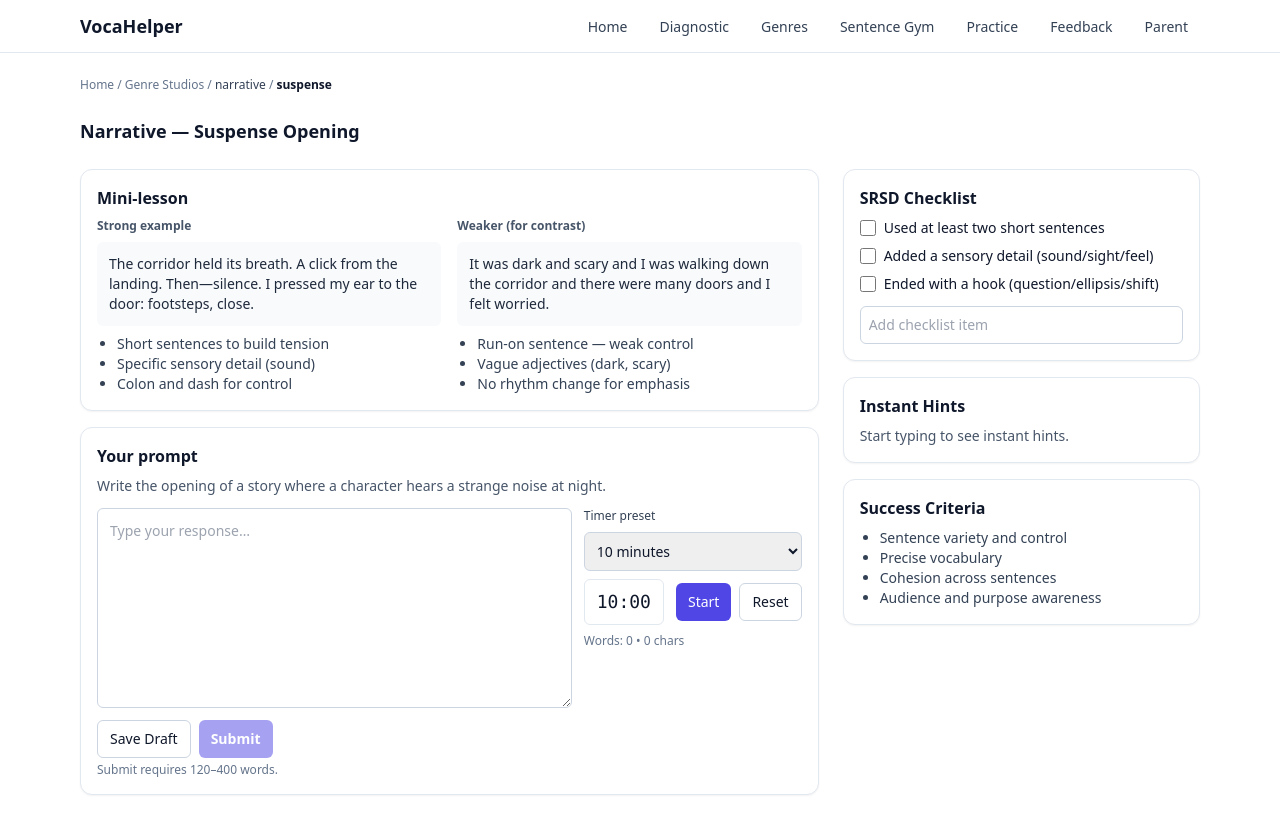
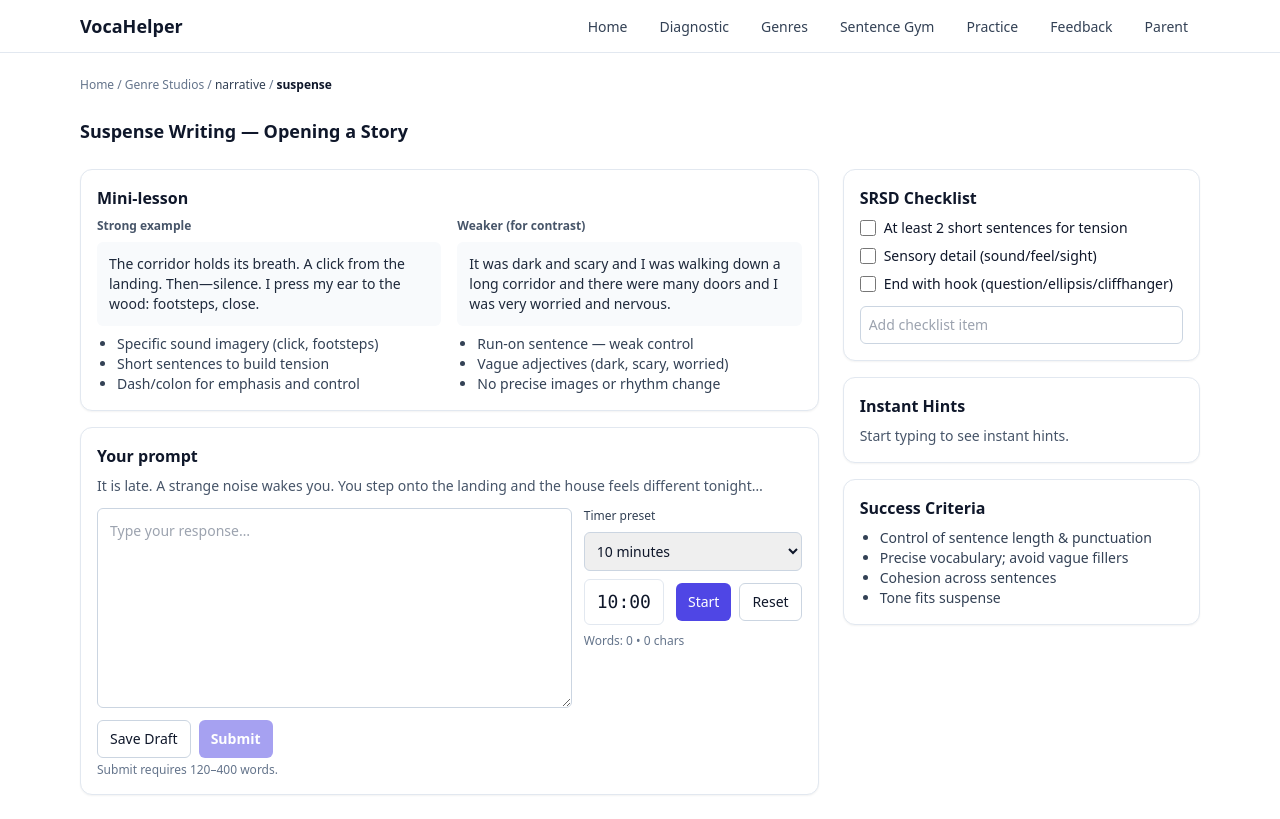
Before and after one commit to billea/Voca_Helper, a Next.js app in the folder vocahelper-next/: page /genres/narrative/suspense in a window 1280 px wide. Built offline with nearby package versions, Linux system fonts and the light colour scheme.

Commit message:
chore(content): seed narrative/suspense lesson and align instant hint heuristics\n\n- Title, prompt, strong/weak examples, SRSD checklist, success criteria\n- Heuristics: varied openers, punctuation variety, suspense lexicon, full stops, development guard

```diff
--- a/vocahelper-next/components/genre/StudioLayout.tsx
+++ b/vocahelper-next/components/genre/StudioLayout.tsx
@@ -22,15 +22,26 @@ export type StudioProps = {
 /** Compute quick hints from the draft string. */
 function computeHints(text: string): string[] {
   const hints: string[] = [];
-  const words = (text.trim().match(/\b\w+\b/g) || []).length;
-  const sentences = (text.trim().match(/[.!?]+\s|\n/g) || []).length + (text.trim() ? 1 : 0);
-  const shortSentences = (text.match(/(^|[.!?]\s+)([^.!?]{0,25})/g) || []).length; // rough
-  const hasSensory = /(whisper|creak|footsteps|shadow|scent|cold|glow)/i.test(text);
-  const punctVar = /[,;:—–]/.test(text);
-  if (shortSentences < Math.max(1, Math.round(sentences * 0.25))) hints.push('Try 1–2 short sentences for control.');
-  if (!hasSensory) hints.push('Add a sensory detail (sound/sight/feel).');
-  if (!punctVar) hints.push('Vary punctuation: comma, dash, or colon.');
+  const trimmed = text.trim();
+  const words = (trimmed.match(/\b\w+\b/g) || []).length;
+  const sentences = (trimmed.match(/[.!?]+\s|\n/g) || []).length + (trimmed ? 1 : 0);
+
+  // Heuristic: many 'The ' sentence starters
+  const theStarters = (trimmed.match(/(?:^|[.!?]\s+)The\s+/g) || []).length;
+  if (theStarters >= 3) hints.push('Try varied openers (‑ing/‑ed/adverbial/dialogue).');
+
+  // Punctuation variety
+  if (!/[,:;—–]/.test(trimmed)) hints.push('Add punctuation variety (comma/colon/dash).');
+
+  // Suspense lexicon
+  if (!/(creak|shadow|footsteps|heartbeat)/i.test(trimmed)) hints.push('Add 1–2 suspense words (e.g., “creak”, “shadow”, “footsteps”).');
+
+  // Sentence ending punctuation
+  if (!/[.!?]/.test(trimmed)) hints.push('Add full stops to control meaning.');
+
+  // Basic development guard
   if (words < 120) hints.push('Develop ideas: aim for 120–400 words.');
+
   return hints;
 }
 
--- a/vocahelper-next/content/lessons.ts
+++ b/vocahelper-next/content/lessons.ts
@@ -21,32 +21,33 @@ export const LESSON_REGISTRY: Registry = {
     suspense: {
       genre: 'narrative',
       lesson: 'suspense',
-      title: 'Narrative — Suspense Opening',
-      prompt: 'Write the opening of a story where a character hears a strange noise at night.',
+      title: 'Suspense Writing — Opening a Story',
+      prompt:
+        'It is late. A strange noise wakes you. You step onto the landing and the house feels different tonight…',
       strongExample:
-        'The corridor held its breath. A click from the landing. Then—silence. I pressed my ear to the door: footsteps, close.',
+        'The corridor holds its breath. A click from the landing. Then—silence. I press my ear to the wood: footsteps, close.',
       strongPoints: [
+        'Specific sound imagery (click, footsteps)',
         'Short sentences to build tension',
-        'Specific sensory detail (sound)',
-        'Colon and dash for control',
+        'Dash/colon for emphasis and control',
       ],
       weakExample:
-        'It was dark and scary and I was walking down the corridor and there were many doors and I felt worried.',
+        'It was dark and scary and I was walking down a long corridor and there were many doors and I was very worried and nervous.',
       weakPoints: [
-        'Run-on sentence — weak control',
-        'Vague adjectives (dark, scary)',
-        'No rhythm change for emphasis',
+        'Run‑on sentence — weak control',
+        'Vague adjectives (dark, scary, worried)',
+        'No precise images or rhythm change',
       ],
       checklist: [
-        'Used at least two short sentences',
-        'Added a sensory detail (sound/sight/feel)',
-        'Ended with a hook (question/ellipsis/shift)',
+        'At least 2 short sentences for tension',
+        'Sensory detail (sound/feel/sight)',
+        'End with hook (question/ellipsis/cliffhanger)',
       ],
       criteria: [
-        'Sentence variety and control',
-        'Precise vocabulary',
+        'Control of sentence length & punctuation',
+        'Precise vocabulary; avoid vague fillers',
         'Cohesion across sentences',
-        'Audience and purpose awareness',
+        'Tone fits suspense',
       ],
     },
   },
```
